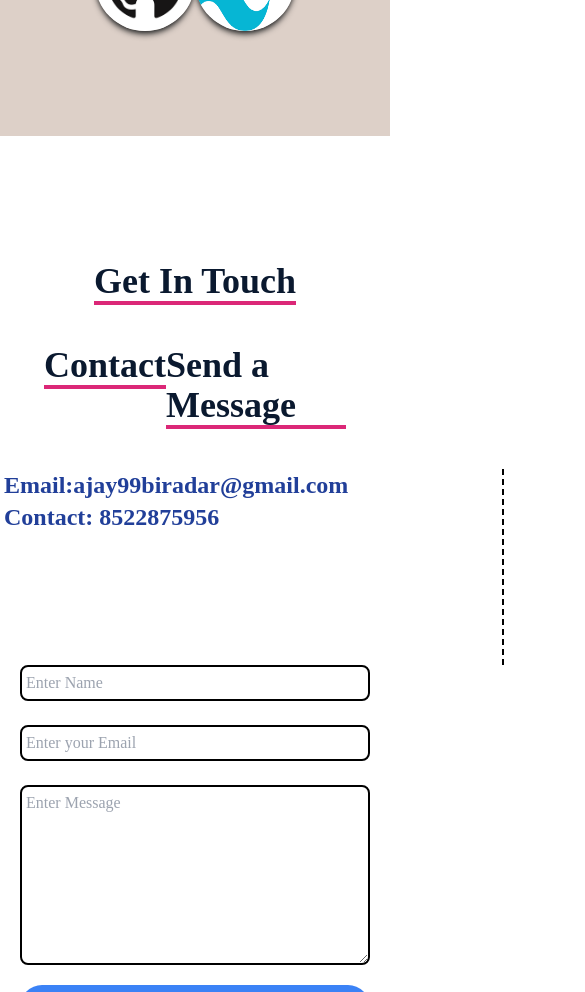
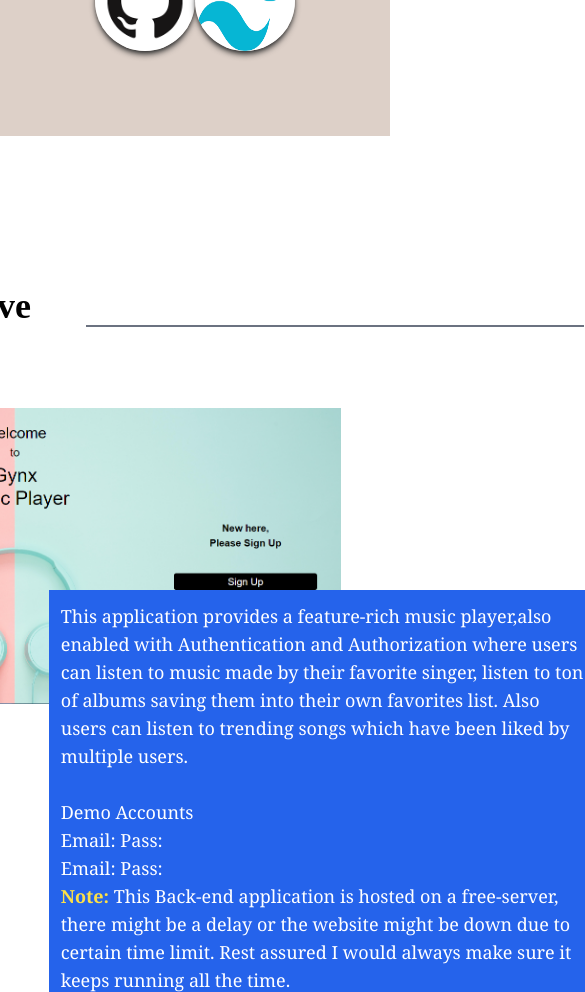
Before and after one commit to AjayBiradar5956/Portfolio, a React (Create React App) app: page / in a window 390 px wide. Shown: the part 2000-2992 px from the top of the page, 585 px wide, since content can reach past the window. Built offline with nearby package versions, Linux system fonts and the light colour scheme.

Commit message:
work section setup done

```diff
--- a/src/App.js
+++ b/src/App.js
@@ -3,6 +3,8 @@ import Home from './components/Home';
 import About from "./components/About";
 import Skills from "./components/Skills";
 import Contact from "./components/Contact";
+import Work from "./components/Work";
+import Footer from "./components/Footer";
 
 function App() {
   return (
@@ -11,7 +13,9 @@ function App() {
       <Home />
       <About />
       <Skills />
+      <Work />
       <Contact />
+      <Footer />
     </div>
   );
 }
--- a/src/components/Contact.js
+++ b/src/components/Contact.js
@@ -2,25 +2,42 @@ import React from 'react'
 
 const Contact = () => {
     return (
-        <div name='Contact' className='p-1 w-full h-screen mt-20 mb-5'>
+        <div name='Contact' className='w-full md:h-screen mb-5 pt-[100px]'>
             <div className=' max-w-[1000px] h-[100%] mx-auto flex-col flex justify-center items-center'>
-                <h1 className='mb-10 font-bold text-4xl text-[#0a192F] border-b-4 border-pink-600 '>Get In Touch</h1>
-                <div className=' w-full flex flex-row justify-between items-center'>
-                    <h1 className='font-bold text-4xl text-[#0a192F] border-b-4 border-pink-600 self-start ms-10'>Contact</h1>
-                    <h1 className=' me-10 font-bold text-4xl text-[#0a192F] border-b-4 border-pink-600 '>Send a Message</h1>
-                </div>
-                <div className='flex md:flex-row flex-col justify-around items-center  w-full h-[70%]'>
-                    <div className='font-bold self-start mt-10 text-2xl text-[#213F99] h-full w-[500px] border-r-2 border-dashed border-black'>
-                        <b>Email:</b>ajay99biradar@gmail.com<br></br>
-                        <b>Contact:</b> 8522875956
+                <h1 className='mb-10 font-bold text-4xl text-[#0a192F] border-b-4 border-pink-600 self-center'>Get In Touch</h1>
+                <div className='flex md:flex-row pt-4 flex-col justify-around items-center w-full h-[70%] '>
+                    <div className='font-bold mt-10 text-2xl text-[#213F99] h-full border-black '>
+                        <h1 className='font-bold text-4xl text-[#0a192F] border-b-4 border-pink-600 self-center'>Contact</h1>
+                        <p className='pt-5'>
+                            <b>Email:</b>ajay99biradar@gmail.com<br></br>
+                            <b>Contact:</b> 8522875956
+                        </p>
                     </div>
-                    <div className=' h-[350px] w-[350px]'>
-                        <form action='https://getform.io/f/f2ce87bd-efe8-4ba4-946f-e42a9b96c9f7' method='post' className='flex flex-col justify-start'>
-                            <input type='name' name='name' placeholder='Enter Name' className='border-2 rounded-lg border-black p-1' /><br></br>
-                            <input type='email' name='email' className='border-2 p-1 border-black rounded-lg' placeholder='Enter your Email' /><br></br>
-                            <textarea name='message' type='text' rows={7} placeholder="Enter Message" className='border-2 p-1 rounded-lg border-black'>
+                    <div className=' h-[400px] w-[450px] rounded-lg bg-[#F8E5E5]'>
+                        <h1 className=' font-bold pt-5 text-4xl text-[#0a192F]  flex justify-center'>Send a Message</h1>
+                        <form action='https://getform.io/f/f2ce87bd-efe8-4ba4-946f-e42a9b96c9f7' method='post' className='flex flex-col justify-center p-5'>
+                            <input
+                                type='name'
+                                name='name'
+                                placeholder='Enter Name'
+                                className='border-b-2 border-[#000000] p-1 bg-inherit' />
+                            <br></br>
+                            <input
+                                type='email'
+                                name='email'
+                                className='border-b-2 border-black p-1 bg-inherit'
+                                placeholder='Enter your Email' />
+                            <br></br>
+                            <textarea
+                                name='message'
+                                type='text'
+                                rows={3}
+                                placeholder="Enter Message"
+                                className='border-b-2 p-1 border-black bg-inherit'>
                             </textarea>
-                            <button class="bg-blue-500 mt-5 text-xl hover:bg-blue-700 text-white font-bold py-2 px-4 rounded-full">
+                            <button
+                                className="bg-[#C39EA0] mt-5 text-xl hover:bg-[#FA255E]  text-white font-bold py-2 px-4 rounded-full"
+                            >
                                 Send
                             </button>
                         </form>
--- /dev/null
+++ b/src/components/Footer.js
@@ -0,0 +1,9 @@
+import React from 'react'
+
+const Footer = () => {
+    return (
+        <div className='h-[50px] w-full bg-orange-400 flex justify-center items-center font-bold text-lg'>Designed and Developed by Ajay Biradar</div>
+    )
+}
+
+export default Footer
--- a/src/components/Skills.js
+++ b/src/components/Skills.js
@@ -14,7 +14,7 @@ import tailwind from '../assets/tailwind.png'
 
 const Skills = () => {
     return (
-        <div name='Skills' className="h-screen w-full bg-[#DDD0C8] text-[#323232] flex flex-col justify-center items-center">
+        <div name='Skills' className="h-screen w-full bg-[#DDD0C8] text-[#323232] flex flex-col justify-center items-center pt-10">
             <p className='text-4xl font-bold inline border-b-4 border-pink-600'>
                 Technical Skills
             </p>
--- /dev/null
+++ b/src/components/Work.js
@@ -0,0 +1,93 @@
+import React from 'react'
+import gynx from '../assets/gynx.png'
+import { FaGithub } from 'react-icons/fa'
+
+const Work = () => {
+    return (
+        <div name='Work' className='h-auto pt-[150px] w-full flex flex-col justify-center items-center'>
+            <div className='flex flex-row justify-start'>
+                <div className='text-4xl font-bold'> Somethings I've Build</div>
+                <div className='border-t-2 border-gray-500 w-[600px] self-center mx-5'></div>
+            </div>
+            {/* project overall container */}
+            <div className='h-[800px] w-[75%] mt-10 relative'>
+                <span className='ps-5 top-20 absolute h-[100px] w-[250px]'>
+                    <span className=' text-lg font-bold text-blue-400 font-sans'>Featured Project</span><br></br>
+                    <span className='font-bold text-3xl font-mono '>Gynx Music Player</span>
+                </span>
+                <div className='top-0 h-[300px] w-[650px] right-0 absolute'>
+                    <img src={gynx} className='h-full w-full object-contain' />
+                </div>
+                <div className='h-auto text-lg font-serif text-white bg-blue-600 p-3 w-[550px] left-0 bottom-[200px] absolute'>
+                    <p>This application provides a feature-rich music player,also enabled with Authentication and Authorization where users can listen to music made by their favorite singer, listen to ton of albums saving them into their own favorites list. Also users can listen to trending songs which have been liked by multiple users.</p>
+                    <p><br></br>
+                        <h2>Demo Accounts</h2>
+                        <h3>Email: Pass:</h3>
+                        <h3>Email: Pass:</h3>
+                    </p>
+                    <p>
+                        <span className='font-bold text-yellow-300'>Note:</span> This Back-end application is hosted on a free-server, there might be a delay or the website might be down due to certain time limit. Rest assured I would always make sure it keeps running all the time.
+                    </p>
+                </div>
+                <div className='h-auto w-[450px] bottom-[100px] absolute'>
+                    <ul className='flex flex-row flex-wrap text-xl font-sans text-gray-600 '>
+                        <li>HTML</li>
+                        <li>CSS</li>
+                        <li>Javascript</li>
+                        <li>NodeJs</li>
+                        <li>ExpressJs</li>
+                        <li>Passport</li>
+                        <li>MongoDB Atlas</li>
+                        <li>Noty</li>
+                        <li>ejs</li>
+                        <li>Bootstrap</li>
+                    </ul>
+                </div>
+                <div className='bottom-5 left-4 absolute'>
+                    <a href='https://github.com/AjayBiradar5956/GynxMusicStudio'><FaGithub size={45} /></a>
+                </div>
+            </div>
+
+            {/* Redux Porject */}
+            <div className='h-[800px] w-[75%] mt-10 relative'>
+                <span className='ps-5 top-20 absolute h-[100px] w-[250px]'>
+                    <span className=' text-lg font-bold text-blue-400 font-sans'>Featured Project</span><br></br>
+                    <span className='font-bold text-3xl font-mono '>Gynx Music Player</span>
+                </span>
+                <div className='top-0 h-[300px] w-[650px] right-0 absolute'>
+                    <img src={gynx} className='h-full w-full object-contain' />
+                </div>
+                <div className='h-auto text-lg font-serif text-white bg-blue-600 p-3 w-[550px] left-0 bottom-[200px] absolute'>
+                    <p>This application provides a feature-rich music player,also enabled with Authentication and Authorization where users can listen to music made by their favorite singer, listen to ton of albums saving them into their own favorites list. Also users can listen to trending songs which have been liked by multiple users.</p>
+                    <p><br></br>
+                        <h2>Demo Accounts</h2>
+                        <h3>Email: Pass:</h3>
+                        <h3>Email: Pass:</h3>
+                    </p>
+                    <p>
+                        <span className='font-bold text-yellow-300'>Note:</span> This Back-end application is hosted on a free-server, there might be a delay or the website might be down due to certain time limit. Rest assured I would always make sure it keeps running all the time.
+                    </p>
+                </div>
+                <div className='h-auto w-[450px] bottom-[100px] absolute'>
+                    <ul className='flex flex-row flex-wrap text-xl font-sans text-gray-600 '>
+                        <li>HTML</li>
+                        <li>CSS</li>
+                        <li>Javascript</li>
+                        <li>NodeJs</li>
+                        <li>ExpressJs</li>
+                        <li>Passport</li>
+                        <li>MongoDB Atlas</li>
+                        <li>Noty</li>
+                        <li>ejs</li>
+                        <li>Bootstrap</li>
+                    </ul>
+                </div>
+                <div className='bottom-5 left-4 absolute'>
+                    <a href='https://github.com/AjayBiradar5956/GynxMusicStudio'><FaGithub size={45} /></a>
+                </div>
+            </div>
+        </div>
+    )
+}
+
+export default Work
```
Also changed, not shown: src/components/Navbar.js (+6 -11 lines), src/components/home.js (+2 -6 lines), src/assets/gynx.png (added).
